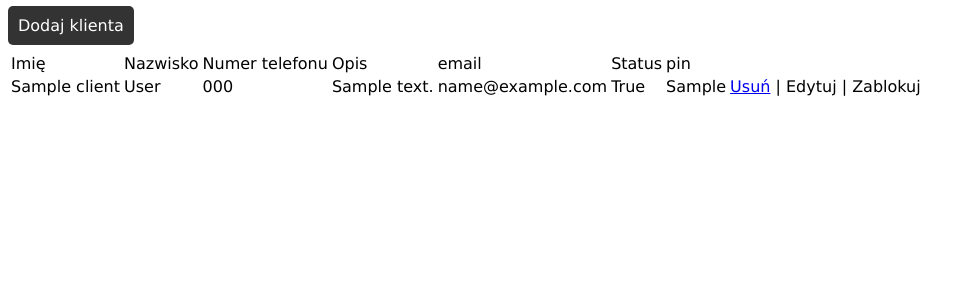
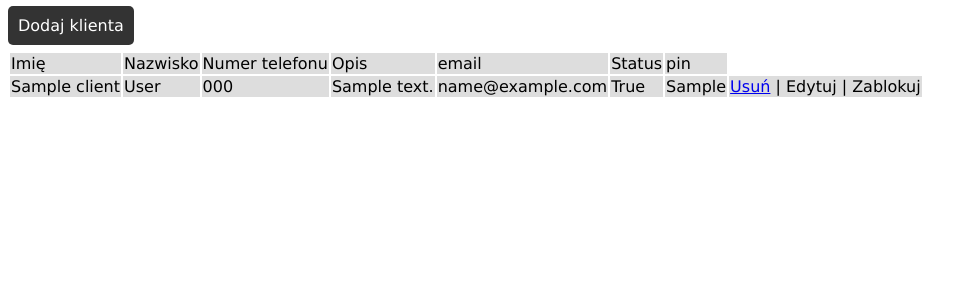
Before and after one commit to Buksa89/UmowWizyte, a Django app: page /klienci/ in a window 1280 px wide. Shown: the part 59-359 px from the top of the page, without its empty margins (0-977 px from the left). Run offline with Django 3.2, Linux system fonts and the light colour scheme; a user stored in the database is signed in; tables that the repository leaves empty hold one stand-in row (values such as "Sample post").

Commit message:
collectstatic

```diff
--- a/static/panel.css
+++ b/static/panel.css
@@ -51,3 +51,8 @@ a.button {
 
 a.button:hover {
   background-color: #111111;
+}
+
+tr {
+  background-color: #dddddd;
+}
```
Also changed, not shown: static/login.css (line endings or trailing spaces).
